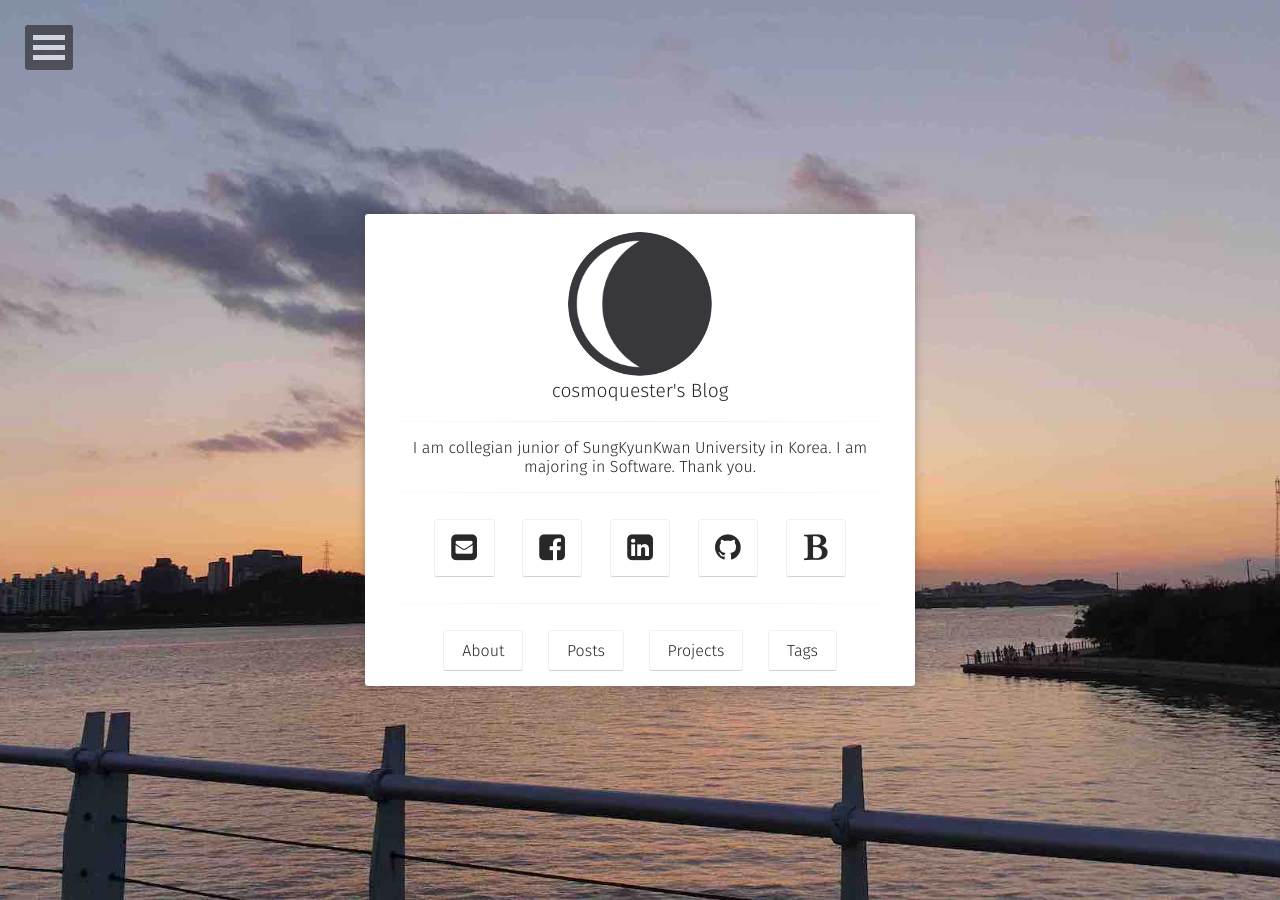
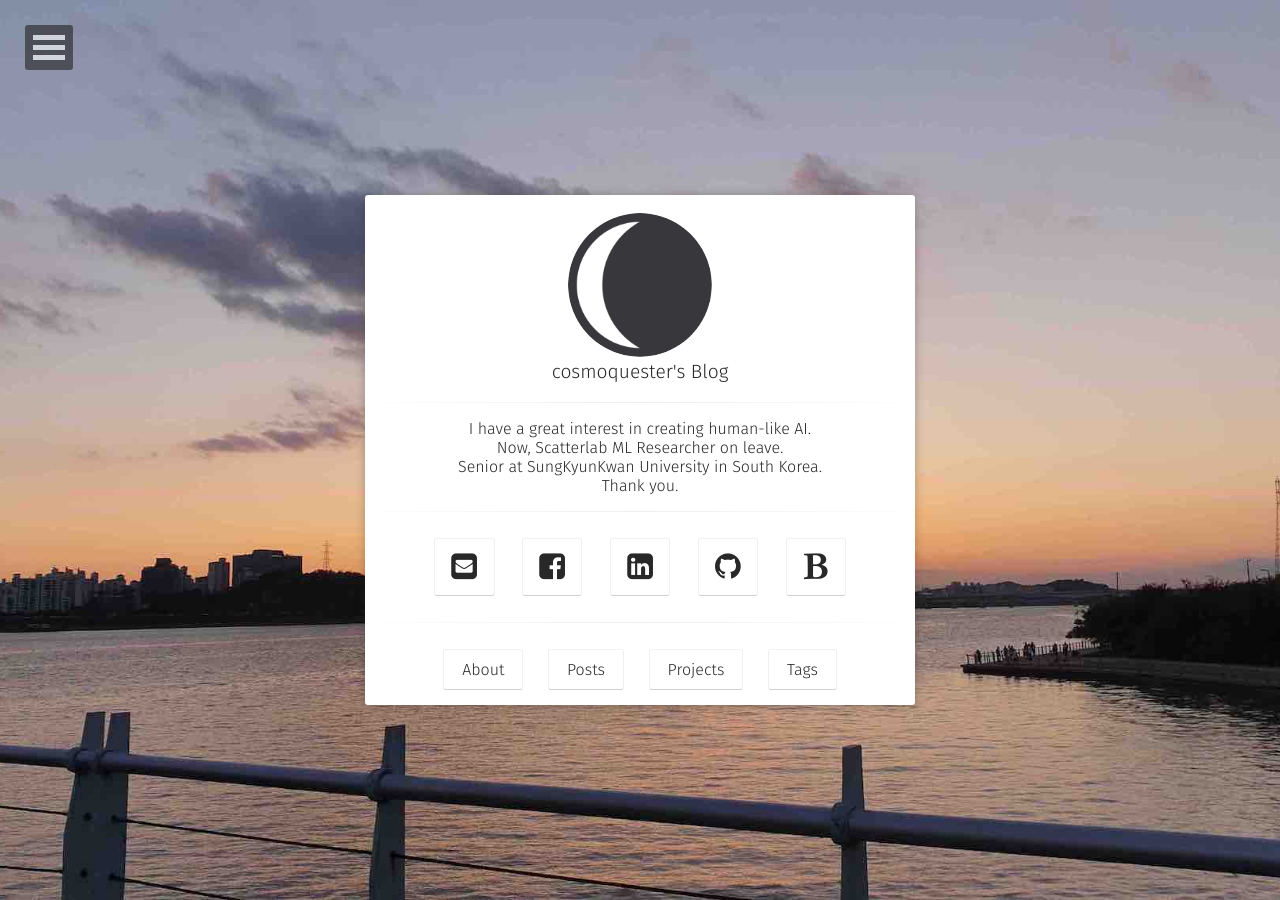
Before and after one commit to psj8252/psj8252.github.io, a Jekyll site: the page built from index.html, in a window 1280 px wide. Built offline with Jekyll 4.4.1, drawn with Linux system fonts in a browser that asks for light colours.

Commit message:
feat: Update my introduction

```diff
--- a/_config.yml
+++ b/_config.yml
@@ -1,7 +1,7 @@
 # Site
 title:              cosmoquester's Blog
-bio:                'I am collegian junior of SungKyunKwan University in Korea. I am majoring in Software. Thank you.'
-description:        'I am collegian junior of SungKyunKwan University in Korea. I am majoring in Software. Thank you.'
+bio:                I have a great interest in creating human-like AI.<br/>Now, Scatterlab ML Researcher on leave.<br/>Senior at SungKyunKwan University in South Korea.<br/>Thank you.
+description:        Great interest in creating human-like AI. Scatterlab ML Researcher on leave. Senior at SungKyunKwan University.
 reading_time:       true
 words_per_minute:   200
 logo:               'assets/img/logo.png'
```
